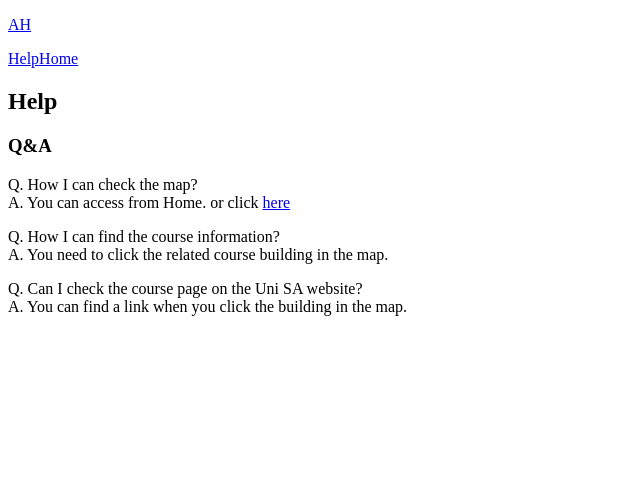
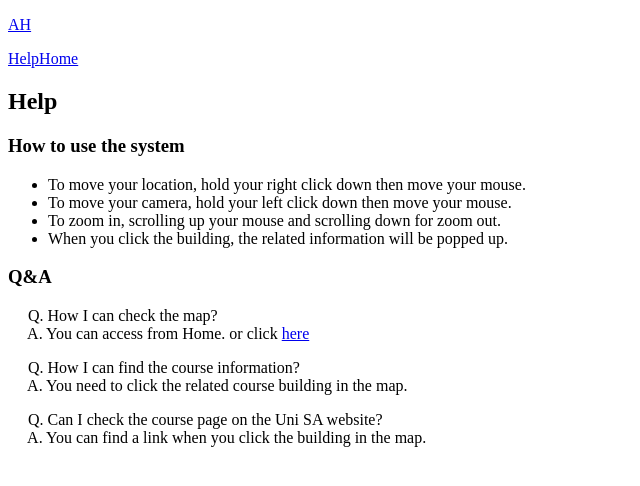
Before and after one commit to kietthely/lbvt, a React (Create React App) app in the folder lbvt-project/: page /help in a window 1280 px wide. Shown: the top 486 px of the page, without its empty margins (0-640 px from the left). Built offline with nearby package versions, Linux system fonts and the light colour scheme.

Commit message:
Update Help.jsx
Added codes to explain how to use the map. and modified the style.

```diff
--- a/lbvt-project/src/components/Help.jsx
+++ b/lbvt-project/src/components/Help.jsx
@@ -3,20 +3,27 @@ import { NavLink } from "react-router-dom";
 
 const Help = () => {
     return (
-        <div className="container">
+        <div id="Help" className="container">
             <h2 className="mt-3 mb-3">Help</h2>
 
-            <h3>Q&A</h3>
-            <p>Q. How I can check the map?<br/>
-               A. You can access from Home. or click <span><NavLink to="/Home" className={({ isActive }) => isActive ? "text-blue-500" : "text-black"}>here</NavLink></span></p>
-
-            <p>Q. How I can find the course information?<br/>
-               A. You need to click the related course building in the map.</p>
-
-            <p>Q. Can I check the course page on the Uni SA website?<br/>
-               A. You can find a link when you click the building in the map.</p>
+            <h3 className="mb-3">How to use the system</h3>
+            <ul>
+                <li>To move your location, hold your right click down then move your mouse.</li>
+                <li>To move your camera, hold your left click down then move your mouse.</li>
+                <li>To zoom in, scrolling up your mouse and scrolling down for zoom out.</li>
+                <li>When you click the building, the related information will be popped up.</li>
+            </ul>
 
 
+            <h3 className="mt-3 mb-3">Q&A</h3>
+            <p>&emsp; Q. How I can check the map?<br/>
+            &emsp; A. You can access from Home. or click <span><NavLink to="/Home" className={({ isActive }) => isActive ? "text-blue-500" : "text-black"}>here</NavLink></span></p>
+
+            <p>&emsp; Q. How I can find the course information?<br/>
+            &emsp; A. You need to click the related course building in the map.</p>
+
+            <p>&emsp; Q. Can I check the course page on the Uni SA website?<br/>
+            &emsp; A. You can find a link when you click the building in the map.</p>
 
         </div>
     );
```
